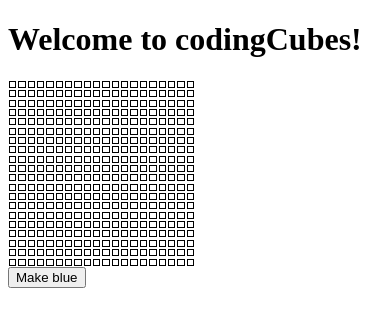
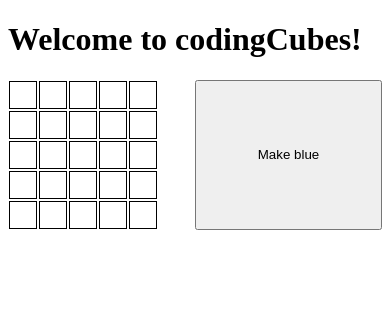
Before and after one commit to stangerjm/codingCubes, an Angular app: page / in a window 390 px wide. Shown: the top 326 px of the page. Built offline with nearby package versions, Linux system fonts and the light colour scheme.

Commit message:
Added responsive design

```diff
--- a/src/app/cc-grid/cc-grid-list/cc-grid-list.component.css
+++ b/src/app/cc-grid/cc-grid-list/cc-grid-list.component.css
@@ -1,6 +1,6 @@
 .cc-grid{
   display: grid;
-  width: 50%;
+  width: 100%;
 }
 
 .cc-container{
--- a/src/app/cc-grid/cc-grid-list/cc-grid-list.component.ts
+++ b/src/app/cc-grid/cc-grid-list/cc-grid-list.component.ts
@@ -8,7 +8,7 @@ import { NgStyle } from '@angular/common';
 })
 export class CcGridListComponent implements OnInit, AfterContentChecked {
 
-  colNum = 20;
+  colNum = 5;
   items = [];
   column = [];
   value = 'repeat(' + this.colNum + ', auto)';
--- a/src/app/cc-grid/cc-grid.component.css
+++ b/src/app/cc-grid/cc-grid.component.css
@@ -0,0 +1,8 @@
+.main-grid{
+  display: grid;
+  grid-template-columns: 50% 50%;
+}
+
+cc-grid-list{
+  width: 80%;
+}
--- a/src/app/cc-grid/cc-grid.component.html
+++ b/src/app/cc-grid/cc-grid.component.html
@@ -1,4 +1,4 @@
 <div class="main-grid">
-  <cc-grid-list></cc-grid-list>
+  <cc-grid-list (window:resize)="onResize($event)"></cc-grid-list>
   <button type="button" name="button" (click)="selectElement()">Make blue</button>
 </div>
--- a/src/app/cc-grid/cc-grid.component.ts
+++ b/src/app/cc-grid/cc-grid.component.ts
@@ -17,4 +17,8 @@ export class CcGridComponent implements OnInit {
     el.style.backgroundColor = "blue";
   }
 
+  onResize(event){
+    console.log(event.target.innerWidth);
+  }
+
 }
```
